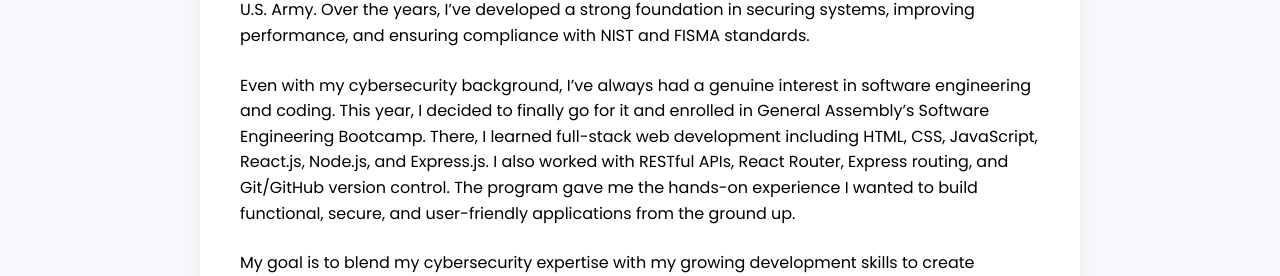
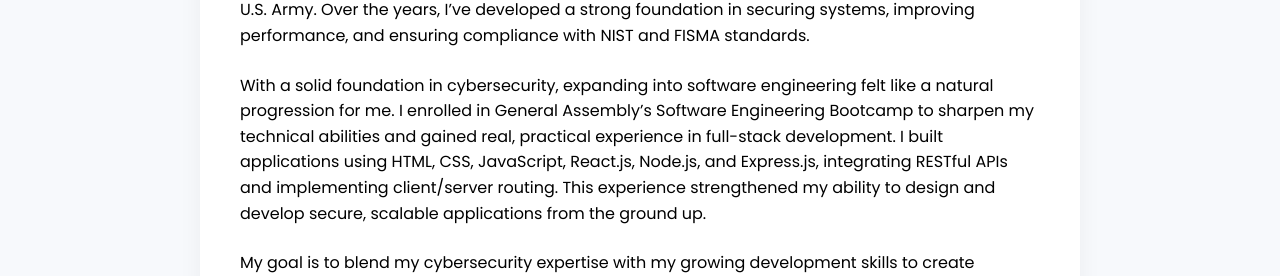
Before and after one commit to tpiol/my-portfolio, a React (Vite) app: page / in a window 1280 px wide. Shown: the part 618-894 px from the top of the page. Built offline with nearby package versions, Linux system fonts and the light colour scheme.

Commit message:
updated about me

```diff
--- a/src/components/Home/Home.jsx
+++ b/src/components/Home/Home.jsx
@@ -14,7 +14,7 @@
             Hi, I’m Tia Piol. I'm an Army Veteran with over 14 years of experience in Information Technology, with the last five focused on cybersecurity. My background includes risk management, system administration, and compliance work supporting organizations like the Department of State and the U.S. Army. Over the years, I’ve developed a strong foundation in securing systems, improving performance, and ensuring compliance with NIST and FISMA standards.</p>
 
           <p>
-            Even with my cybersecurity background, I’ve always had a genuine interest in software engineering and coding. This year, I decided to finally go for it and enrolled in General Assembly’s Software Engineering Bootcamp. There, I learned full-stack web development including HTML, CSS, JavaScript, React.js, Node.js, and Express.js. I also worked with RESTful APIs, React Router, Express routing, and Git/GitHub version control. The program gave me the hands-on experience I wanted to build functional, secure, and user-friendly applications from the ground up.
+            With a solid foundation in cybersecurity, expanding into software engineering felt like a natural progression for me. I enrolled in General Assembly’s Software Engineering Bootcamp to sharpen my technical abilities and gained real, practical experience in full-stack development. I built applications using HTML, CSS, JavaScript, React.js, Node.js, and Express.js, integrating RESTful APIs and implementing client/server routing. This experience strengthened my ability to design and develop secure, scalable applications from the ground up.
           </p>
 
           <p>
```
